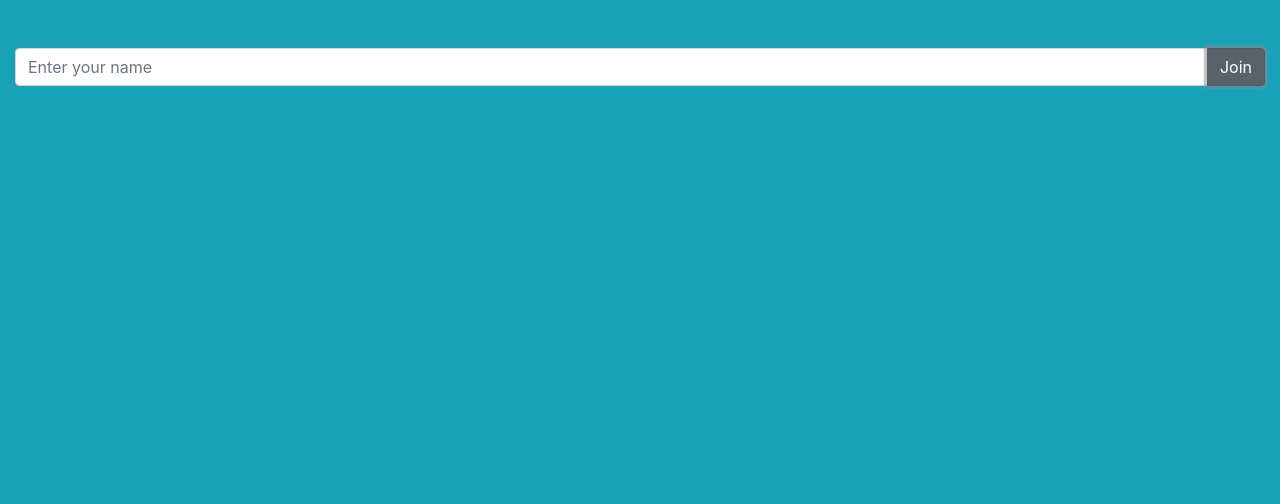
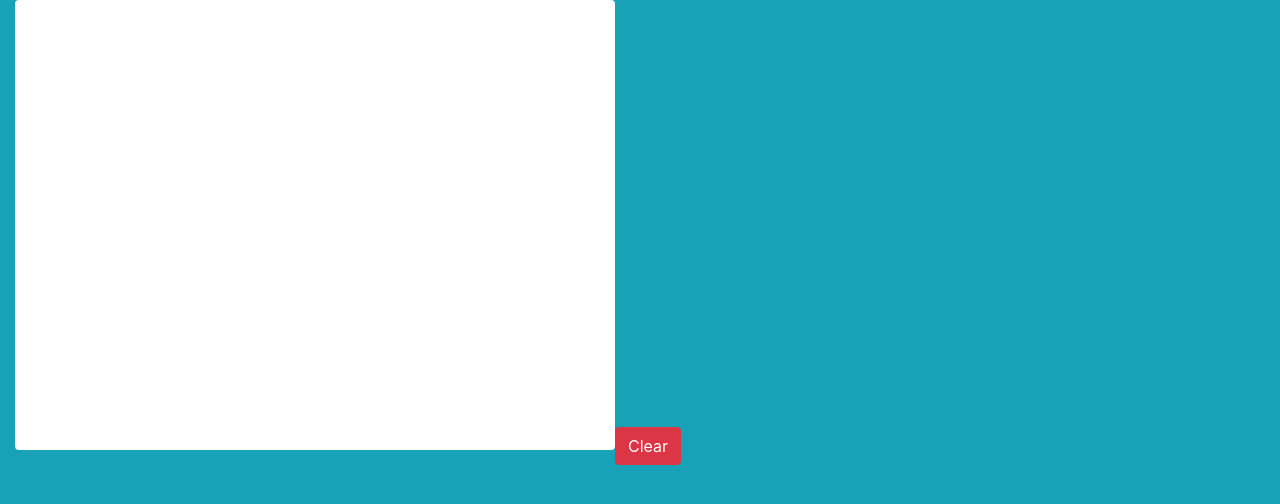
Before and after one commit to awebmekhilef/squiggl, a React (Create React App) app in the folder client/: page / in a window 1280 px wide. Both pictures are taken after a click on the button "Join". Shown: the top 504 px of the page. Built offline with nearby package versions, Linux system fonts and the light colour scheme.

Commit message:
Canvas clearing

```diff
--- a/client/src/components/Canvas.jsx
+++ b/client/src/components/Canvas.jsx
@@ -1,6 +1,8 @@
 import { useEffect, useState, useRef } from 'react'
 
 import { useSocket } from '../contexts/socketContext'
+
+import Button from 'react-bootstrap/Button'
 
 const Canvas = () => {
 	const canvasRef = useRef()
@@ -10,15 +12,7 @@ const Canvas = () => {
 	const [coords, setCoords] = useState({ x: 0, y: 0 })
 
 	useEffect(() => {
-		const canvas = canvasRef.current
-		const ctx = canvas.getContext('2d')
-
-		ctx.fillStyle = '#FFF'
-		ctx.fillRect(0, 0, canvas.width, canvas.height)
-
-		ctx.strokeStyle = '#000'
-		ctx.lineCap = 'round'
-		ctx.lineWidth = 8
+		resetCanvas()
 	}, [])
 
 	useEffect(() => {
@@ -26,6 +20,10 @@ const Canvas = () => {
 
 		socket.on('draw', ({ x0, y0, x1, y1 }) => {
 			drawLine(x0, y0, x1, y1, false)
+		})
+
+		socket.on('clear', () => {
+			resetCanvas()
 		})
 	}, [socket])
 
@@ -79,6 +77,22 @@ const Canvas = () => {
 		}
 	}
 
+	const clearCanvas = () => {
+		socket.emit('clear')
+	}
+
+	const resetCanvas = () => {
+		const canvas = canvasRef.current
+		const ctx = canvas.getContext('2d')
+
+		ctx.fillStyle = '#FFF'
+		ctx.fillRect(0, 0, canvas.width, canvas.height)
+
+		ctx.strokeStyle = '#000'
+		ctx.lineCap = 'round'
+		ctx.lineWidth = 8
+	}
+
 	const getFinalCoords = (e) => {
 		const canvas = canvasRef.current
 
@@ -89,6 +103,7 @@ const Canvas = () => {
 	}
 
 	return (
+		<>
 			<canvas
 				ref={canvasRef}
 				className='rounded'
@@ -96,6 +111,14 @@ const Canvas = () => {
 				onMouseDown={startDrawing} onMouseMove={mouseMove}
 				onMouseUp={stopDrawing} onMouseOut={stopDrawing}
 			/>
+
+			<Button
+				variant='danger'
+				onClick={clearCanvas}
+			>
+				Clear
+			</Button>
+		</>
 	)
 }
 
--- a/client/src/components/UsernamePrompt.jsx
+++ b/client/src/components/UsernamePrompt.jsx
@@ -1,7 +1,7 @@
 import React, { useState } from 'react'
 
 const UsernamePrompt = ({ onSubmit }) => {
-	const [username, setUsername] = useState('')
+	const [username, setUsername] = useState('test')
 
 	const handleSubmit = (e) => {
 		e.preventDefault()
```
Also changed, not shown: 1 other file (tests, documents, lock files or other folders). Lines whose indentation alone changed are shown as unchanged.
